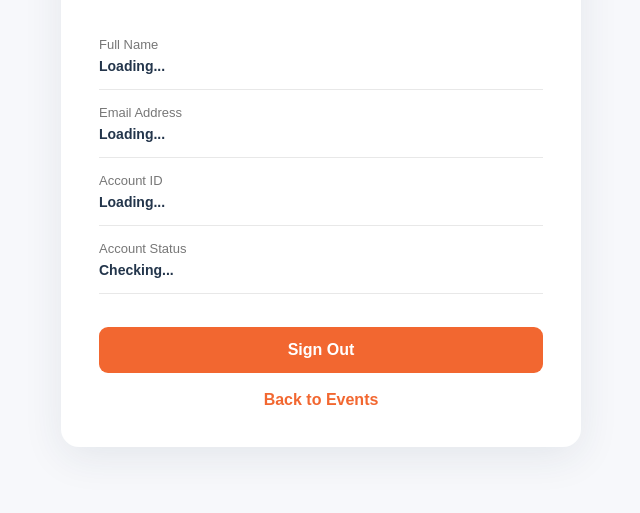
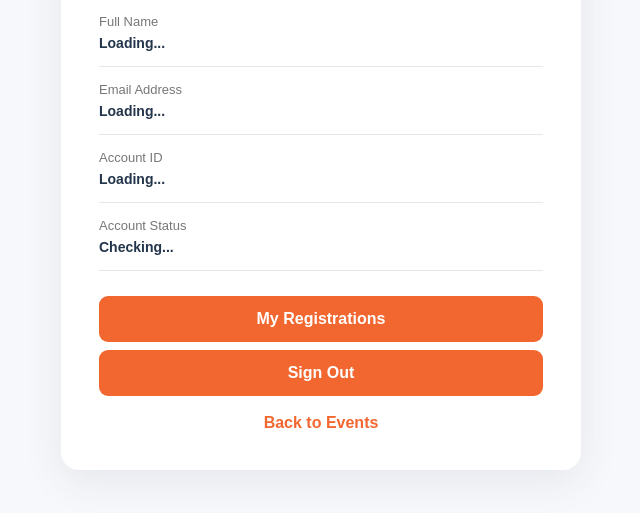
Before and after one commit to Harshal-y/EventSphere1, a plain HTML site: page account.html in a window 1280 px wide. Shown: the part 267-780 px from the top of the page, without its empty margins (319-959 px from the left). Drawn offline with Linux system fonts and the light colour scheme; a script that the page names is missing.

Commit message:
Add 'My Registrations' link to account page

```diff
--- a/account.html
+++ b/account.html
@@ -44,12 +44,17 @@
                 </div>
             </div>
 
+            <a href="my-registrations.html" class="auth-button"
+   style="display: block; text-align: center; text-decoration: none; box-sizing: border-box;">
+    My Registrations
+            </a>
+
             <button type="button" id="logoutButton" class="auth-button">
-                Sign Out
+    Sign Out
             </button>
 
             <a href="index.html" class="auth-link">
-                Back to Events
+    Back to Events
             </a>
 
         </section>
```
